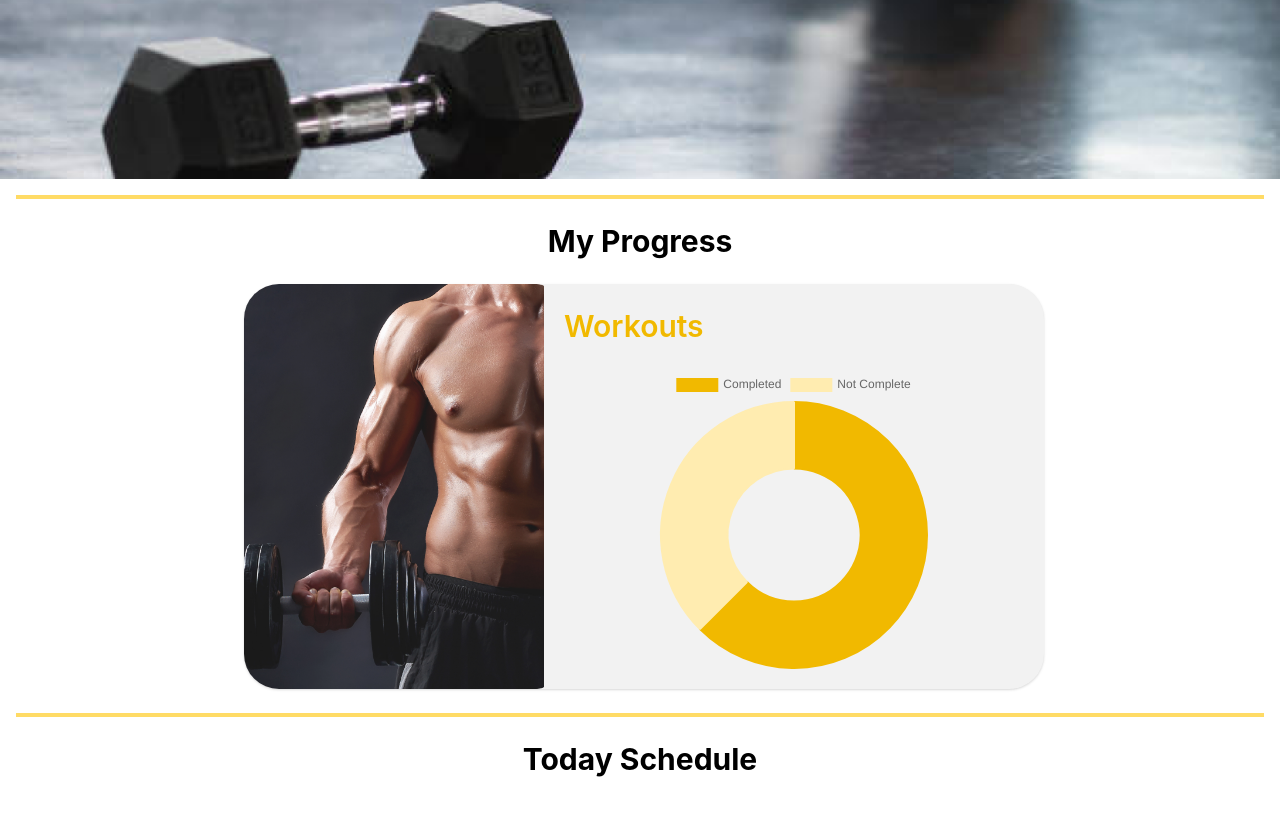
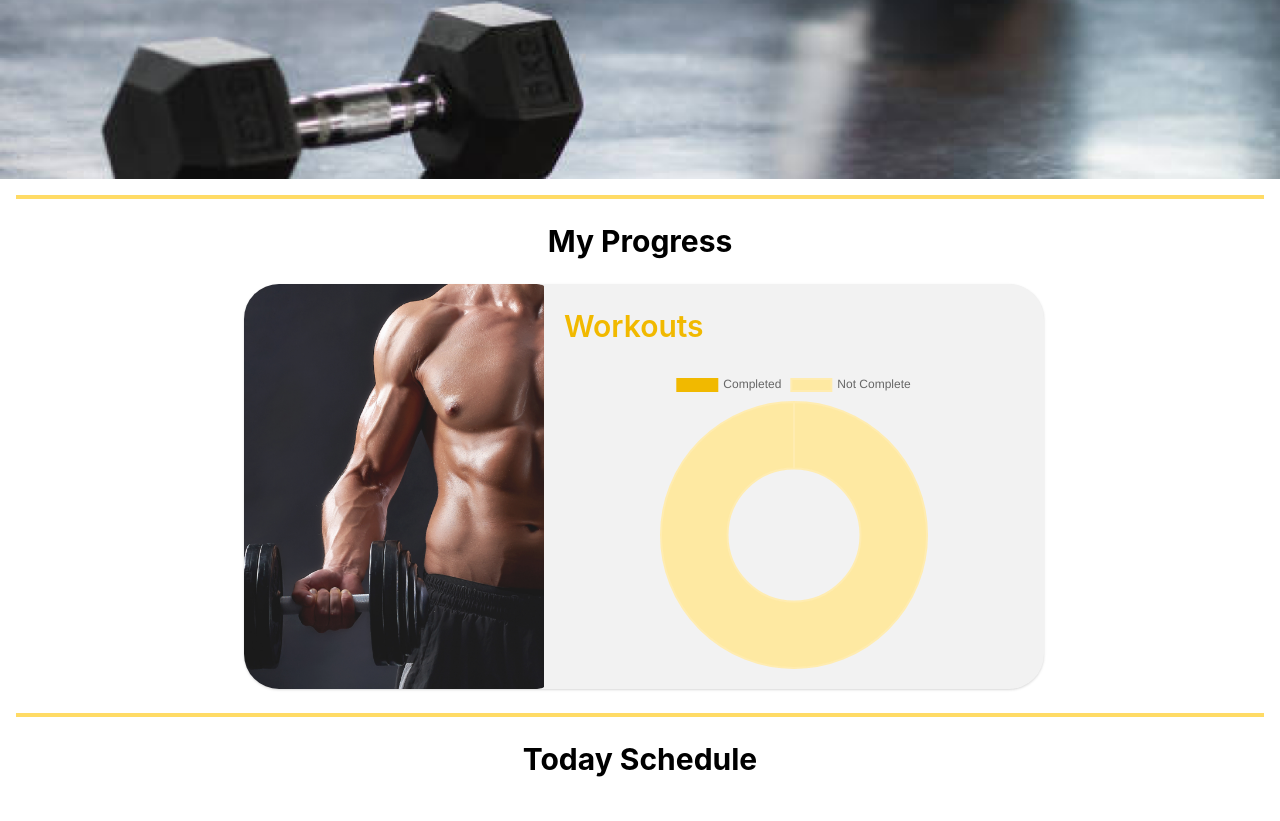
Before and after one commit to GymManagmentSystem/gym_client_web_app, a React (Vite) app: page /home in a window 1280 px wide. Shown: the part 523-1344 px from the top of the page. Built offline with nearby package versions, Linux system fonts and the light colour scheme; grey boxes are pictures that could not be loaded.

Commit message:
update workout chart counts

```diff
--- a/src/components/Home/DoughnutChart.tsx
+++ b/src/components/Home/DoughnutChart.tsx
@@ -1,16 +1,19 @@
-import {  Box } from "@chakra-ui/react";
+import { Box } from "@chakra-ui/react";
 import { Chart as ChartJS, ArcElement, Tooltip, Legend } from "chart.js";
 import { Doughnut } from "react-chartjs-2";
+import useWorkoutCount from "../../store/useWorkoutCount";
 
 ChartJS.register(ArcElement, Tooltip, Legend);
 
 const DoughnutChart = () => {
+  const { completed, totalWorkouts } = useWorkoutCount();
+
   const data = {
     labels: ["Completed", "Not Complete"],
     datasets: [
       {
-        data: [5, 3],
-        backgroundColor: ["#F1B900", "#FFECB0"],
+        data: [completed, totalWorkouts - completed],
+        backgroundColor: ["#F1B900", "#FEE9A2"],
         borderColor: ["#F1B900", "#FFECB0"],
       },
     ],
@@ -18,7 +21,7 @@ const DoughnutChart = () => {
 
   const options = {};
   return (
-    <Box mt={5}  ml={{lg:20}}>
+    <Box mt={5} ml={{ lg: 20 }}>
       <Doughnut data={data} options={options}></Doughnut>
     </Box>
   );
--- a/src/components/Home/ProgressChart.tsx
+++ b/src/components/Home/ProgressChart.tsx
@@ -10,24 +10,45 @@ import {
 import HorizontalBar from "../HorizontalBar";
 import FitnessManImage from "../../assets/young-fitness-man.png";
 import DoughnutChart from "./DoughnutChart";
+
+
 const ProgressChart = () => {
+
   return (
-    <Box bg={"#fff"} pt={4} pb={6} >
+    <Box bg={"#fff"} pt={4} pb={6}>
       <HorizontalBar />
       <Text sx={titleText}>My Progress</Text>
-      <Grid alignItems={"center"} justifyContent={"center"} mt={5}ml={{base:2}}>
+      <Grid
+        alignItems={"center"}
+        justifyContent={"center"}
+        mt={5}
+        ml={{ base: 2 }}
+      >
         <Card
-          direction={{ base: "column",md:'row'}}
+          direction={{ base: "column", md: "row" }}
           overflow="hidden"
           borderRadius={"35px"}
           bg={"#F2F2F2"}
-          width={{base:'auto',md:'auto',lg:800,xl:800}}
+          width={{ base: "auto", md: "auto", lg: 800, xl: 800 }}
         >
           <Image src={FitnessManImage} width={300} objectFit={"cover"} />
           <Stack>
             <CardBody>
-              <Text sx={{ color: "#F1B900",fontSize:{ base: "18px", md: "22px", lg: "30px", xl: "30px" },fontWeight:'semibold'}}>Workouts</Text>
-              <DoughnutChart/>
+              <Text
+                sx={{
+                  color: "#F1B900",
+                  fontSize: {
+                    base: "18px",
+                    md: "22px",
+                    lg: "30px",
+                    xl: "30px",
+                  },
+                  fontWeight: "semibold",
+                }}
+              >
+                Workouts
+              </Text>
+              <DoughnutChart />
             </CardBody>
           </Stack>
         </Card>
--- a/src/components/Home/ScheduleCard.tsx
+++ b/src/components/Home/ScheduleCard.tsx
@@ -12,6 +12,7 @@ import {
 import { Checkbox } from "@chakra-ui/react";
 import { useState } from "react";
 import { FaCalendarDay } from "react-icons/fa";
+import useWorkoutCount from "../../store/useWorkoutCount";
 
 interface Props {
   index: number;
@@ -40,6 +41,7 @@ const ScheduleCard = ({
     lg: "18px",
     xl: "20px",
   });
+  const { completed, totalWorkouts, setProgressCount } = useWorkoutCount();
 
   const [checkCount, setCheckCount] = useState(0);
 
@@ -48,6 +50,15 @@ const ScheduleCard = ({
     const newCount = isChecked ? checkCount + 1 : checkCount - 1;
     setCheckCount(newCount);
     onCheckboxChange(index, newCount === sets);
+
+    //update progress chart according to complete workout count
+    if (isChecked && newCount === sets) {
+      setProgressCount(completed + 1, totalWorkouts);
+    } else if (!isChecked && newCount === sets - 1) {
+      setProgressCount(completed - 1, totalWorkouts);
+    } else if (newCount < sets) {
+      setProgressCount(completed, totalWorkouts);
+    }
   };
 
   // generate checkboxes using Array.from () function
--- a/src/components/Home/TodaySchedule.tsx
+++ b/src/components/Home/TodaySchedule.tsx
@@ -1,7 +1,8 @@
 import { Box, Text } from "@chakra-ui/react";
 import HorizontalBar from "../HorizontalBar";
 import ScheduleCard from "./ScheduleCard";
-import { useState } from "react";
+import { useEffect, useState } from "react";
+import useWorkoutCount from "../../store/useWorkoutCount";
 
 const MySchedule = () => {
   const scheduleData = [
@@ -38,9 +39,19 @@ const MySchedule = () => {
     },
   ];
 
+  const {setProgressCount} = useWorkoutCount();
+
+  useEffect(()=>{
+    if(scheduleData.length>0){
+      setProgressCount(0,scheduleData.length)
+    }
+  },[setProgressCount])
+
   const [completedSets, setCompletedSets] = useState(
     Array(scheduleData.length).fill(0)
   );
+
+  console.log(scheduleData.length);
 
   const handleCheckboxChange = (index: number, isAllChecked: boolean) => {
     // Update the completed sets count
--- a/src/pages/Home.tsx
+++ b/src/pages/Home.tsx
@@ -70,7 +70,7 @@ const Home = () => {
 };
 
 const welcomeText = {
-  fontSize: { base: "28px", md: "60px", lg: "70px", xl: "90px" },
+  fontSize: { base: "24px", md: "60px", lg: "70px", xl: "90px" },
   fontWeight: "bold",
   color: "#fff",
   whiteSpace: "nowrap", // Prevent text from breaking into two lines
--- a/src/pages/Payments.tsx
+++ b/src/pages/Payments.tsx
@@ -2,7 +2,6 @@ import { Grid, GridItem, Text } from "@chakra-ui/react"
 import Footer from "../components/Footer"
 import HomeHeader from "../components/Home/HomeHeader"
 import PaymentHistoryTable from "../components/Payments/PaymentHistoryTable"
-
 
 
 const Payments = () => {
@@ -25,9 +24,10 @@ const Payments = () => {
       PackageType:'three month',
       PaymentTime:'17:03:43',
       PaymentDate:'2025-01-20',
-      PaymentValidity:'Expire',
+      PaymentValidity:'Valid',
       ExpireDate:'2025-03-20'
     },
+
 
   ]
   return (
--- /dev/null
+++ b/src/store/useWorkoutCount.ts
@@ -0,0 +1,15 @@
+import { create } from "zustand";
+
+interface WorkoutCount{
+    completed:number,
+    totalWorkouts:number,
+    setProgressCount:(completed:number,totalWorkouts:number)=>void
+}
+
+const useWorkoutCount = create<WorkoutCount>((set)=>({
+    completed:0,
+    totalWorkouts:0,
+    setProgressCount:(completed,totalWorkouts)=>set({completed,totalWorkouts})
+}))
+
+export default useWorkoutCount;
```
Lines whose indentation alone changed are shown as unchanged.
